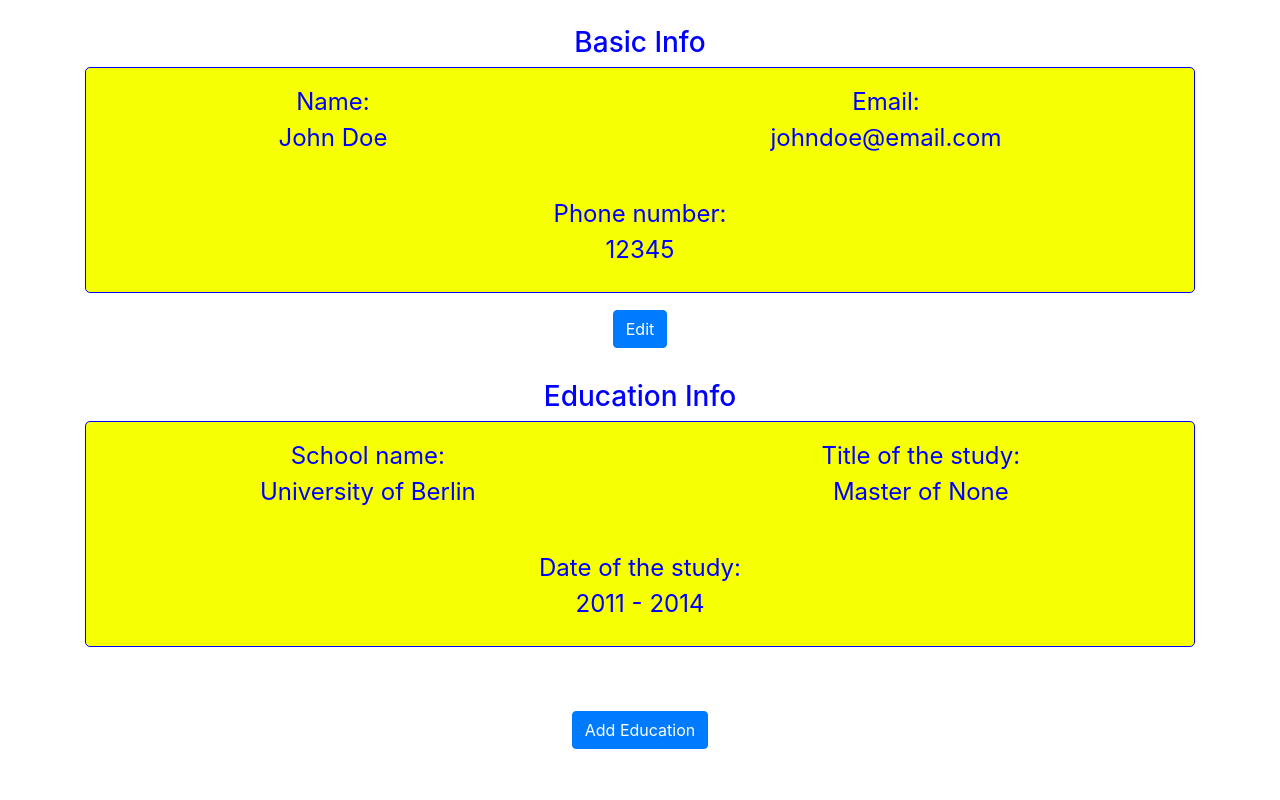
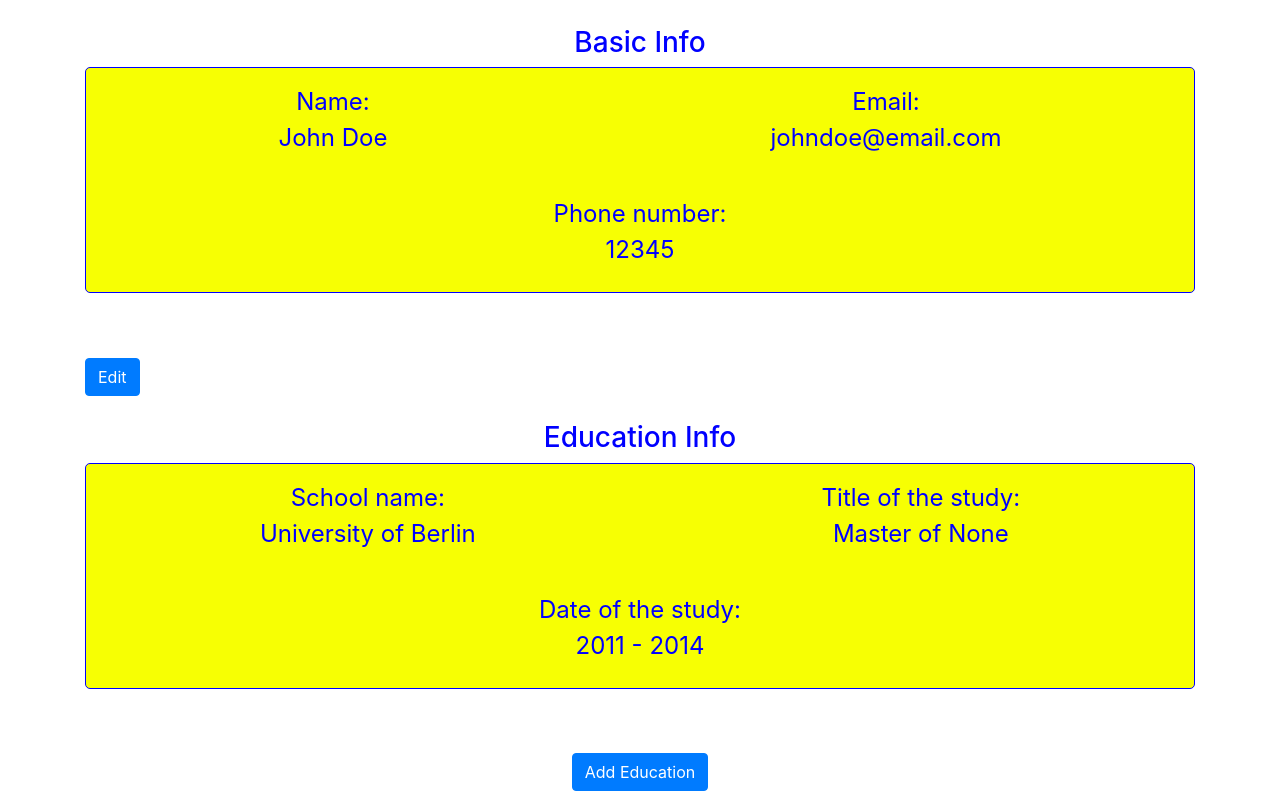
Before and after one commit to Tihomir10/cv-application, a React (Create React App) app: page / in a window 1280 px wide. Built offline with nearby package versions, Linux system fonts and the light colour scheme; the HTML template or start-up script is replaced by a standard one.

Commit message:
class names

```diff
--- a/src/index.css
+++ b/src/index.css
@@ -56,12 +56,12 @@ span:hover {
   justify-content: space-evenly;
 }
 
-.info-edit {
+.edu-edit {
   text-align: center;
   margin-bottom: 1rem;
 }
 
-.delete-btn-div {
-  margin-top: -3rem;
-  margin-bottom: 2rem;
+.delete-span-div {
+  float: right;
+  margin-right: 0.3rem;
 }
```
